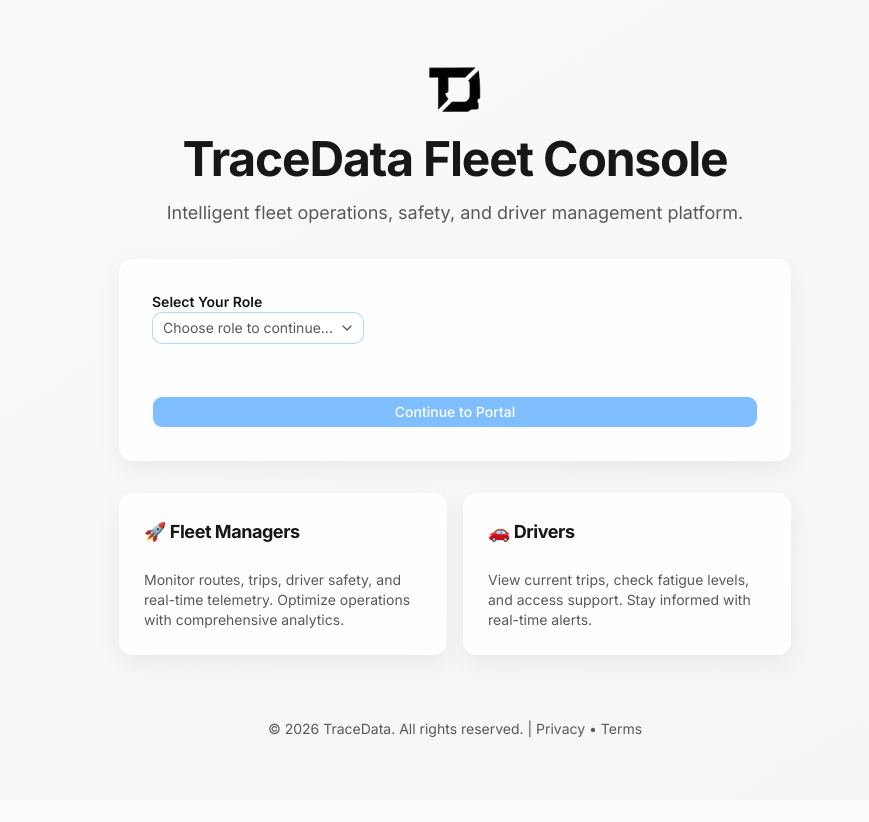
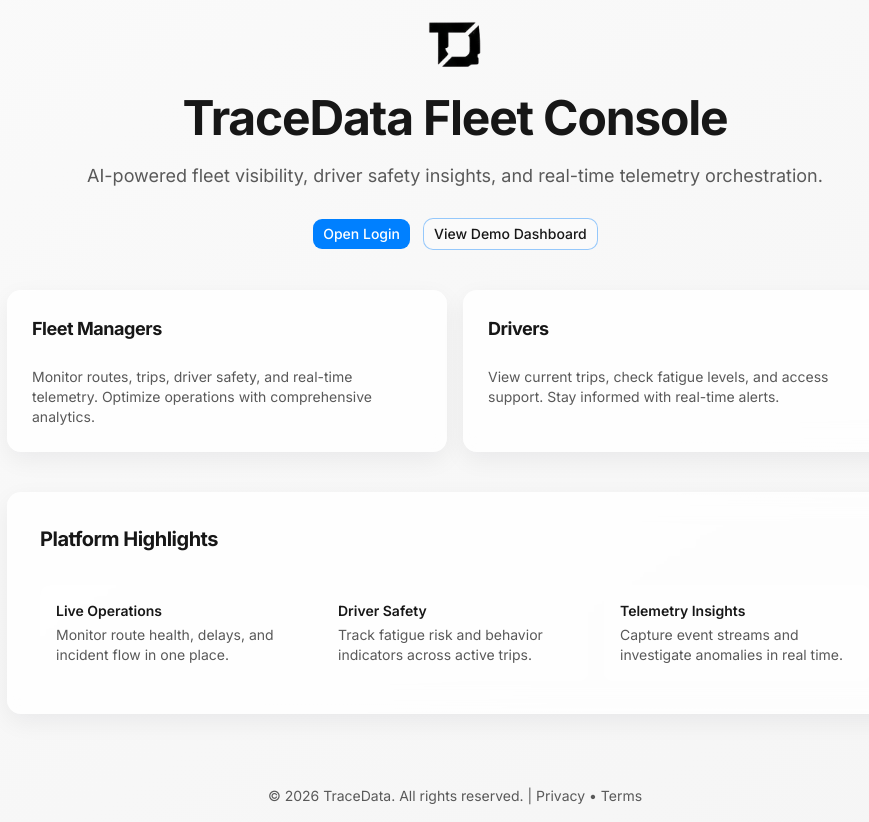
Before and after one commit to tracedata-ai/tracedata-ai-monorepo, a Next.js app in the folder frontend/: page / in a window 1280 px wide. Shown: the whole page, without its empty margins (185-1054 px from the left). Before the commit the page ends 800 px from the top, so only its background shows below. Built offline with nearby package versions, Linux system fonts and the light colour scheme.

Commit message:
TDATA-032-FEAT(frontend): Home page route updated

```diff
--- /dev/null
+++ b/frontend/src/app/login/page.tsx
@@ -0,0 +1,78 @@
+"use client";
+
+import { useRouter } from "next/navigation";
+import { useState } from "react";
+import { BrandMark } from "@/components/shared/BrandMark";
+import { Button } from "@/components/ui/button";
+import { Card } from "@/components/ui/card";
+import {
+  Select,
+  SelectContent,
+  SelectItem,
+  SelectTrigger,
+  SelectValue,
+} from "@/components/ui/select";
+
+export default function LoginPage() {
+  const router = useRouter();
+  const [selectedRole, setSelectedRole] = useState<string>("");
+
+  const handleNavigate = () => {
+    if (selectedRole === "fleet-manager") {
+      router.push("/fleet-manager");
+    } else if (selectedRole === "driver") {
+      router.push("/driver");
+    }
+  };
+
+  return (
+    <div className="min-h-screen bg-gradient-to-br from-[var(--gray-50)] to-[var(--gray-100)] flex items-center justify-center p-4">
+      <div className="max-w-2xl w-full space-y-8">
+        <div className="text-center space-y-4">
+          <div className="flex justify-center">
+            <BrandMark size={64} priority />
+          </div>
+          <h1 className="text-4xl md:text-5xl font-bold tracking-tight text-foreground">
+            TraceData Fleet Console
+          </h1>
+          <p className="text-lg text-muted-foreground">
+            Intelligent fleet operations, safety, and driver management
+            platform.
+          </p>
+        </div>
+
+        <Card className="glass rounded-xl p-8 space-y-6">
+          <div className="space-y-3">
+            <label className="text-sm font-semibold text-foreground">
+              Select Your Role
+            </label>
+            <Select
+              value={selectedRole || null}
+              onValueChange={(value) => setSelectedRole(value ?? "")}
+            >
+              <SelectTrigger className="bg-white/50 border-[var(--info)]/30 text-foreground">
+                <SelectValue placeholder="Choose role to continue..." />
+              </SelectTrigger>
+              <SelectContent>
+                <SelectItem value="fleet-manager">
+                  Fleet Manager - View dashboards, routes, drivers, and issues
+                </SelectItem>
+                <SelectItem value="driver">
+                  Driver - View your trips, fatigue level, and safety alerts
+                </SelectItem>
+              </SelectContent>
+            </Select>
+          </div>
+
+          <Button
+            onClick={handleNavigate}
+            disabled={!selectedRole}
+            className="w-full bg-[var(--info)] text-white hover:bg-[hsl(210_100%_45%)] disabled:opacity-50 disabled:cursor-not-allowed"
+          >
+            Continue to Portal
+          </Button>
+        </Card>
+      </div>
+    </div>
+  );
+}
--- a/frontend/src/app/page.tsx
+++ b/frontend/src/app/page.tsx
@@ -1,34 +1,13 @@
-"use client";
-
-import { useRouter } from "next/navigation";
-import { useState } from "react";
+import Link from "next/link";
 import { BrandMark } from "@/components/shared/BrandMark";
 import { Button } from "@/components/ui/button";
 import { Card } from "@/components/ui/card";
-import {
-  Select,
-  SelectContent,
-  SelectItem,
-  SelectTrigger,
-  SelectValue,
-} from "@/components/ui/select";
 
 export default function HomePage() {
-  const router = useRouter();
-  const [selectedRole, setSelectedRole] = useState<string>("");
-
-  const handleNavigate = () => {
-    if (selectedRole === "fleet-manager") {
-      router.push("/fleet-manager");
-    } else if (selectedRole === "driver") {
-      router.push("/driver");
-    }
-  };
-
   return (
     <div className="min-h-screen bg-gradient-to-br from-[var(--gray-50)] to-[var(--gray-100)] flex items-center justify-center p-4">
-      <div className="max-w-2xl w-full space-y-8">
-        <div className="text-center space-y-4">
+      <div className="max-w-4xl w-full space-y-10">
+        <div className="text-center space-y-5">
           <div className="flex justify-center">
             <BrandMark size={64} priority />
           </div>
@@ -36,47 +15,27 @@ export default function HomePage() {
             TraceData Fleet Console
           </h1>
           <p className="text-lg text-muted-foreground">
-            Intelligent fleet operations, safety, and driver management
-            platform.
+            AI-powered fleet visibility, driver safety insights, and real-time
+            telemetry orchestration.
           </p>
+          <div className="flex justify-center gap-3 pt-2">
+            <Link href="/login">
+              <Button className="bg-[var(--info)] text-white hover:bg-[hsl(210_100%_45%)]">
+                Open Login
+              </Button>
+            </Link>
+            <Link href="/fleet-manager">
+              <Button variant="outline" className="border-[var(--info)]/40">
+                View Demo Dashboard
+              </Button>
+            </Link>
+          </div>
         </div>
-
-        <Card className="glass rounded-xl p-8 space-y-6">
-          <div className="space-y-3">
-            <label className="text-sm font-semibold text-foreground">
-              Select Your Role
-            </label>
-            <Select
-              value={selectedRole || null}
-              onValueChange={(value) => setSelectedRole(value ?? "")}
-            >
-              <SelectTrigger className="bg-white/50 border-[var(--info)]/30 text-foreground">
-                <SelectValue placeholder="Choose role to continue..." />
-              </SelectTrigger>
-              <SelectContent>
-                <SelectItem value="fleet-manager">
-                  Fleet Manager - View dashboards, routes, drivers, and issues
-                </SelectItem>
-                <SelectItem value="driver">
-                  Driver - View your trips, fatigue level, and safety alerts
-                </SelectItem>
-              </SelectContent>
-            </Select>
-          </div>
-
-          <Button
-            onClick={handleNavigate}
-            disabled={!selectedRole}
-            className="w-full bg-[var(--info)] text-white hover:bg-[hsl(210_100%_45%)] disabled:opacity-50 disabled:cursor-not-allowed"
-          >
-            Continue to Portal
-          </Button>
-        </Card>
 
         <div className="grid grid-cols-1 md:grid-cols-2 gap-4">
           <Card className="glass rounded-xl p-6">
             <h2 className="text-lg font-bold text-foreground mb-2">
-              🚀 Fleet Managers
+              Fleet Managers
             </h2>
             <p className="text-sm text-muted-foreground">
               Monitor routes, trips, driver safety, and real-time telemetry.
@@ -85,15 +44,39 @@ export default function HomePage() {
           </Card>
 
           <Card className="glass rounded-xl p-6">
-            <h2 className="text-lg font-bold text-foreground mb-2">
-              🚗 Drivers
-            </h2>
+            <h2 className="text-lg font-bold text-foreground mb-2">Drivers</h2>
             <p className="text-sm text-muted-foreground">
               View current trips, check fatigue levels, and access support. Stay
               informed with real-time alerts.
             </p>
           </Card>
         </div>
+
+        <Card className="glass rounded-xl p-6 md:p-8">
+          <h3 className="text-xl font-bold tracking-tight text-foreground">
+            Platform Highlights
+          </h3>
+          <div className="mt-4 grid grid-cols-1 md:grid-cols-3 gap-4 text-sm">
+            <div className="rounded-lg bg-white/40 p-4">
+              <p className="font-semibold">Live Operations</p>
+              <p className="text-muted-foreground mt-1">
+                Monitor route health, delays, and incident flow in one place.
+              </p>
+            </div>
+            <div className="rounded-lg bg-white/40 p-4">
+              <p className="font-semibold">Driver Safety</p>
+              <p className="text-muted-foreground mt-1">
+                Track fatigue risk and behavior indicators across active trips.
+              </p>
+            </div>
+            <div className="rounded-lg bg-white/40 p-4">
+              <p className="font-semibold">Telemetry Insights</p>
+              <p className="text-muted-foreground mt-1">
+                Capture event streams and investigate anomalies in real time.
+              </p>
+            </div>
+          </div>
+        </Card>
 
         <div className="text-center text-sm text-muted-foreground pt-8">
           <p>
```
